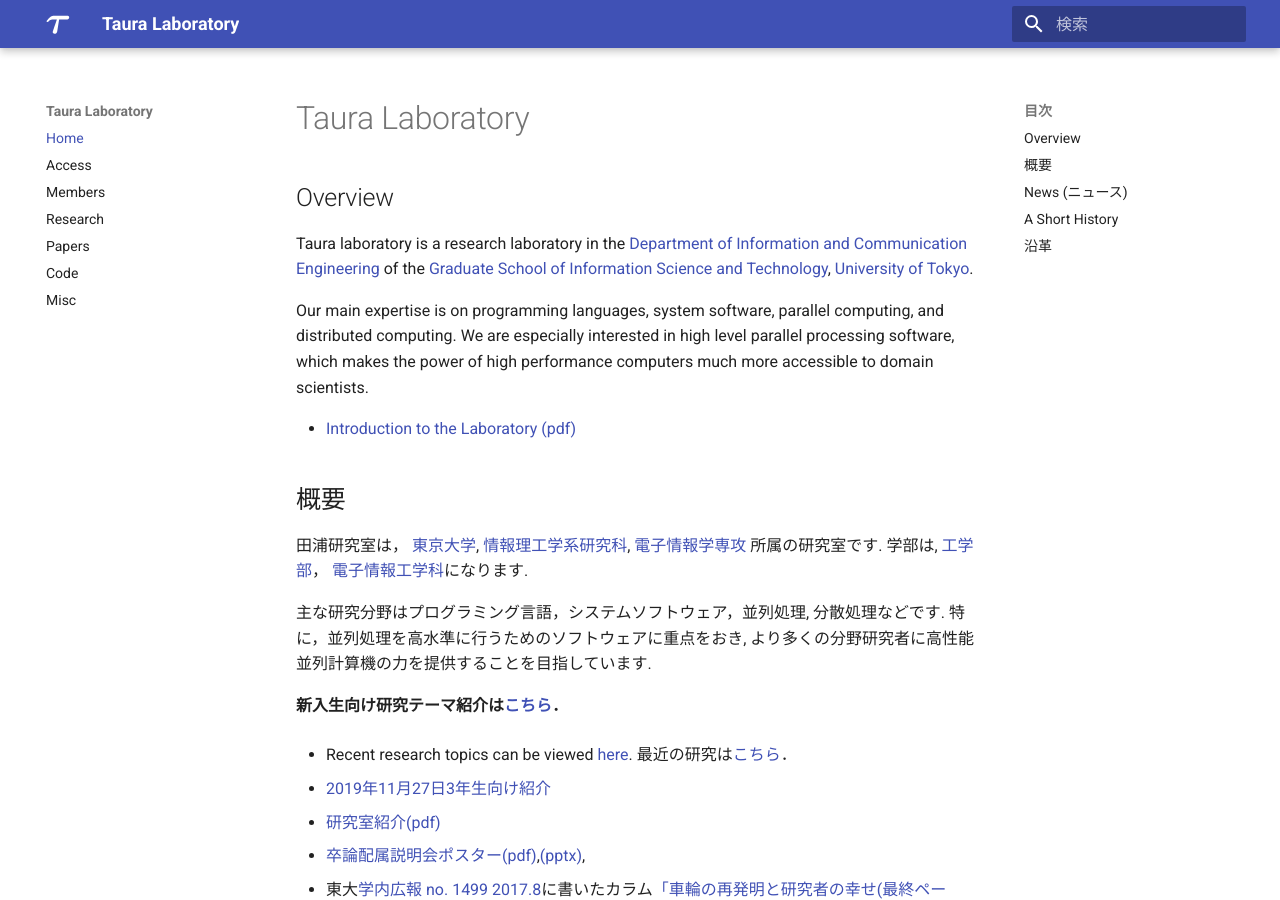
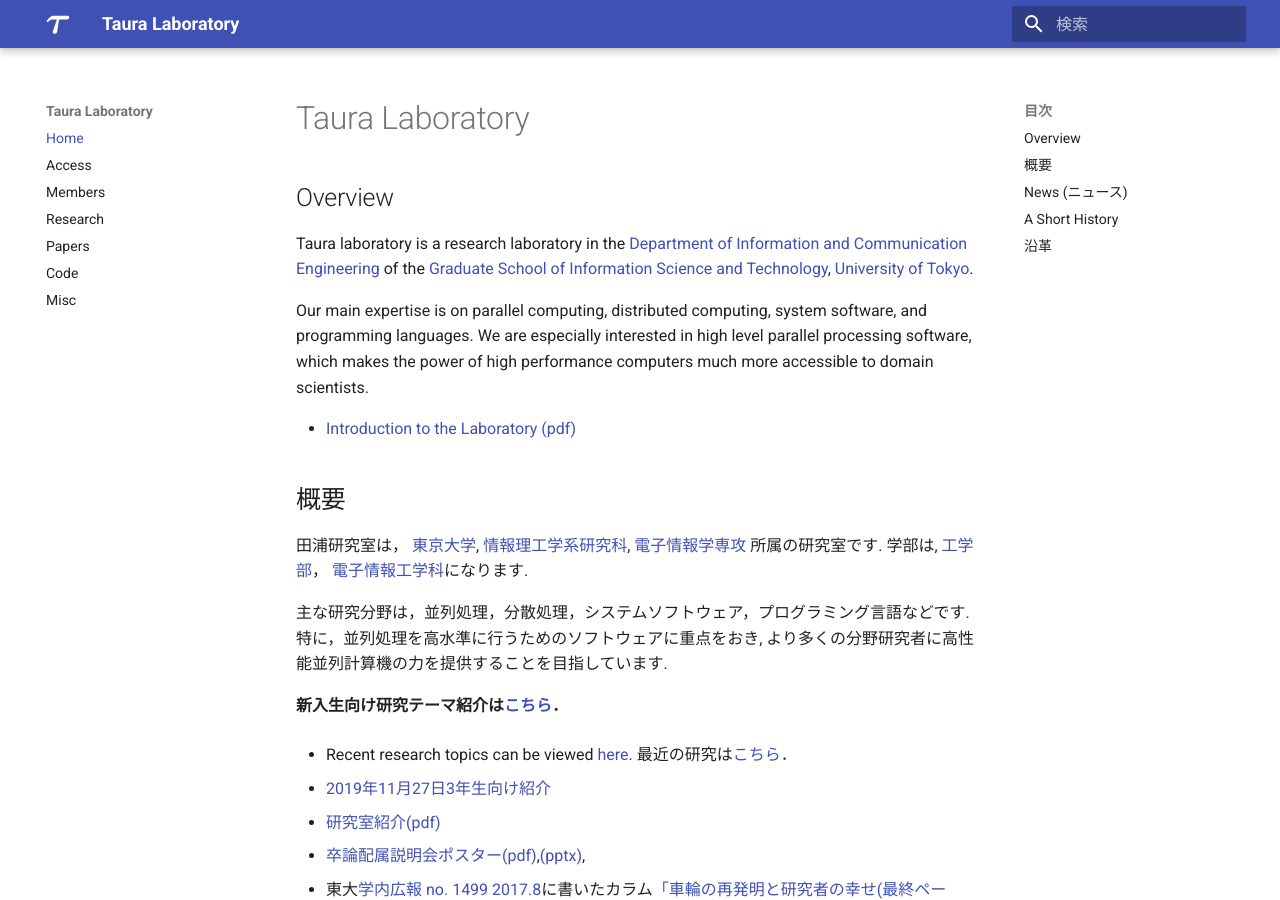
Before and after one commit to Yukayo/taura-lab, an MkDocs documentation site: the page built from docs/index.md, in a window 1280 px wide and 900 px high. Built offline with MkDocs 1.6.1 and Material for MkDocs 9.7.7, drawn with Linux system fonts in a browser that asks for light colours.

```diff
--- a/docs/index.md
+++ b/docs/index.md
@@ -9,9 +9,8 @@ Engineering](http://www.i.u-tokyo.ac.jp/edu/course/ice/index_e.shtml) of the
 Technology](http://www.i.u-tokyo.ac.jp/index_e.shtml), [University of
 Tokyo](http://www.u-tokyo.ac.jp/index_e.html).
 
-Our main expertise is on programming languages, system software, parallel
-computing, and distributed computing. We are especially interested in high
-level parallel processing software, which makes the power of high performance
+Our main expertise is on parallel computing, distributed computing, system software, and programming languages.
+We are especially interested in high level parallel processing software, which makes the power of high performance
 computers much more accessible to domain scientists.
 
   * [Introduction to the Laboratory (pdf)](http://www.eidos.ic.i.u-tokyo.ac.jp/labdocs/intros/2012/m_intro/taura_lab_2012e.pdf)
@@ -24,7 +23,7 @@ computers much more accessible to domain scientists.
 学部は, [工学部](http://www.t.u-tokyo.ac.jp/)，
 [電子情報工学科](http://www.ee.t.u-tokyo.ac.jp/j/)になります.
 
-主な研究分野はプログラミング言語，システムソフトウェア，並列処理, 分散処理などです. 特に，並列処理を高水準に行うためのソフトウェアに重点をおき,
+主な研究分野は，並列処理，分散処理，システムソフトウェア，プログラミング言語などです. 特に，並列処理を高水準に行うためのソフトウェアに重点をおき,
 より多くの分野研究者に高性能並列計算機の力を提供することを目指しています.
 
 **新入生向け研究テーマ紹介は[こちら](新4年生向紹介文.md)．**
```
